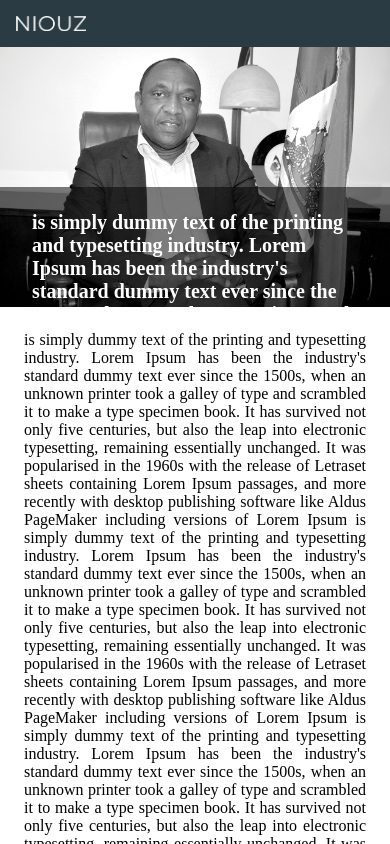
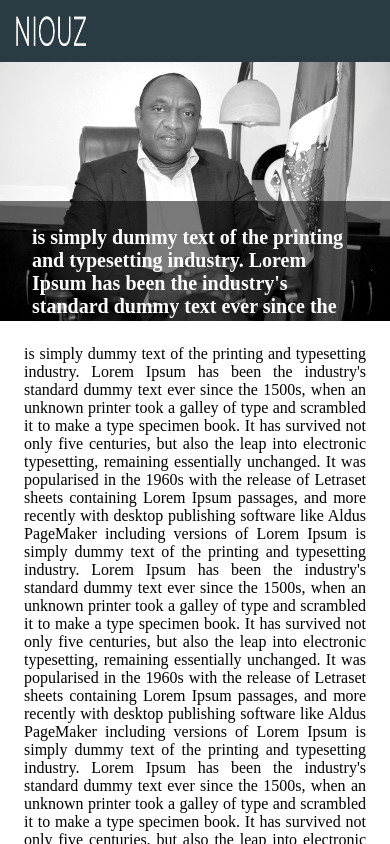
Before and after one commit to Niouz/testinglandingpage, a Next.js app: page /post in a window 390 px wide. Shown: the top 844 px of the page. Built offline with nearby package versions, Linux system fonts and the light colour scheme.

Commit message:
Add files via upload

```diff
--- a/styles/Post.module.css
+++ b/styles/Post.module.css
@@ -51,6 +51,7 @@
 
     .header img {
         width: 70px;
+        height: 30px;
     }
     .postTitle h2 {
         font-size: 20px;
```
